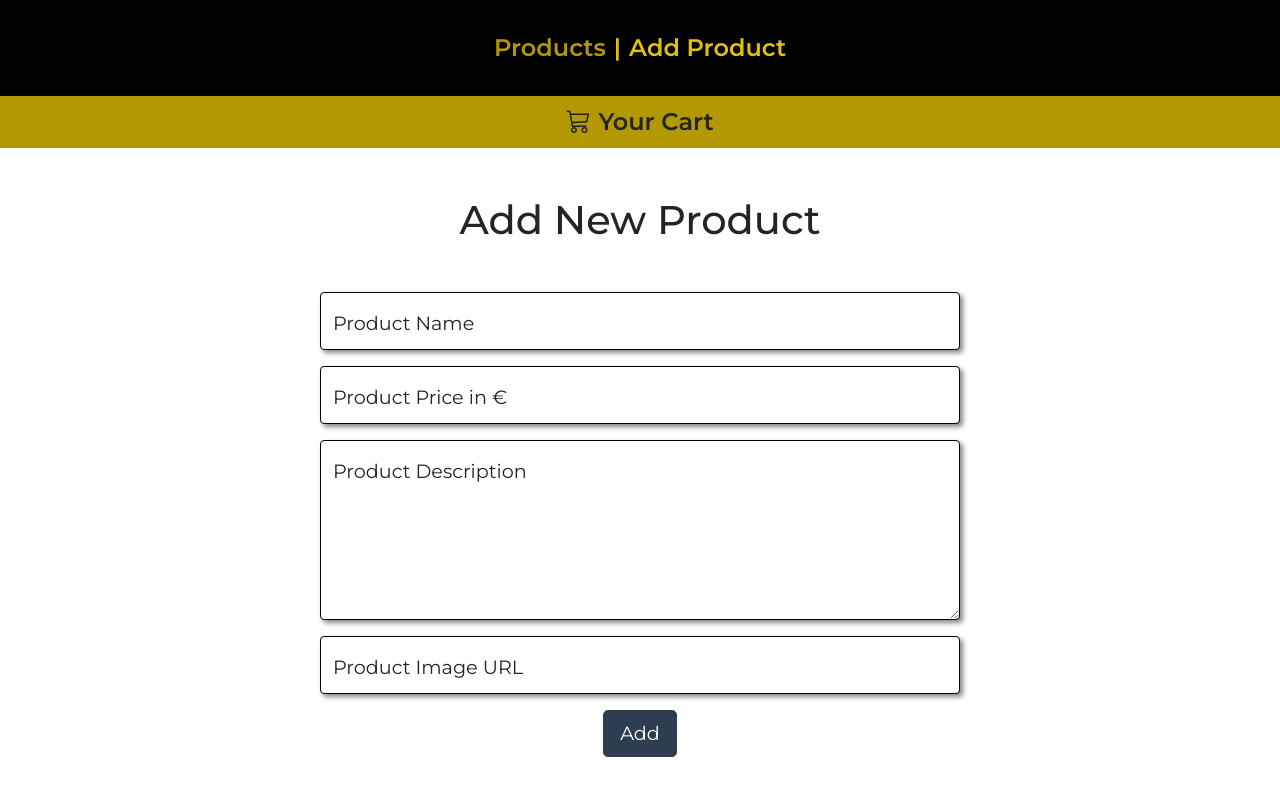
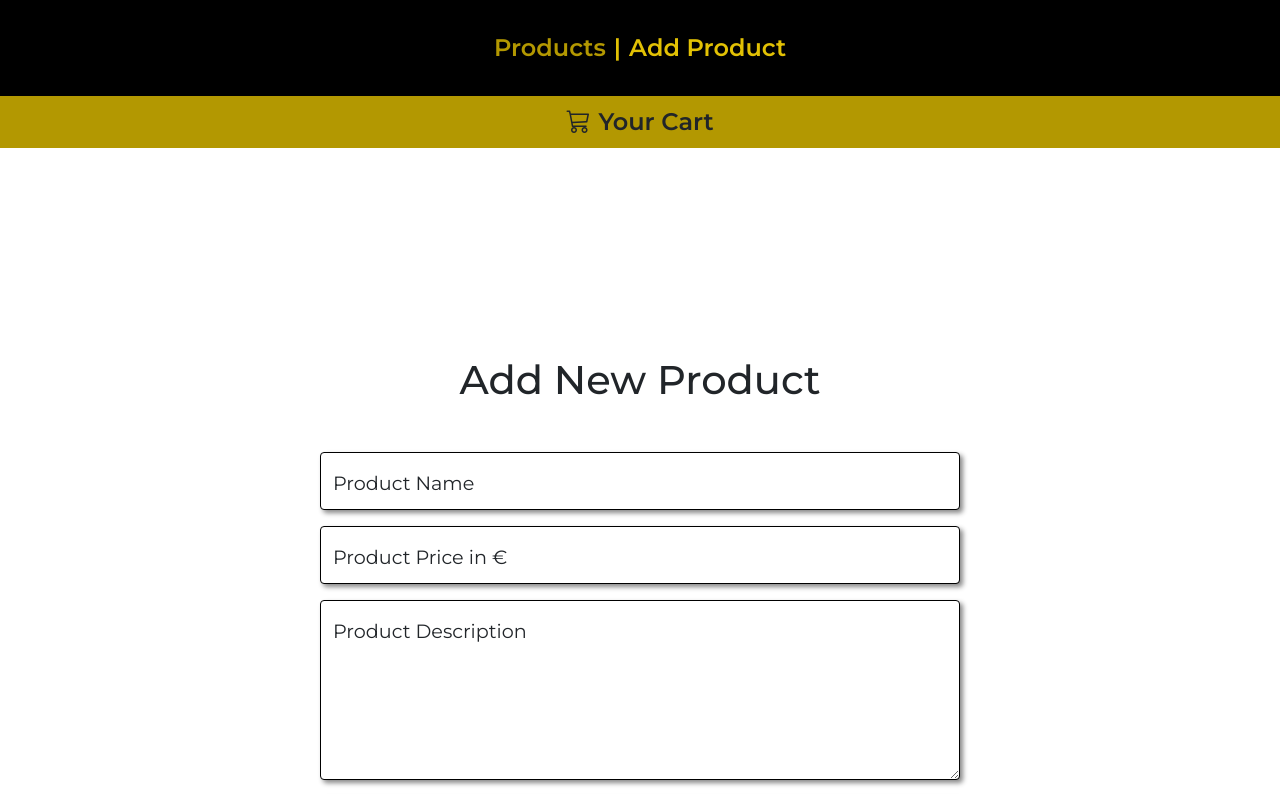
Before and after one commit to Walter-Satriano/Vuejs-E-Commerce-Site, a Vue app: page /add-product in a window 1280 px wide. Shown: the top 794 px of the page. Built offline with nearby package versions, Linux system fonts and the light colour scheme.

Commit message:
added padding

```diff
--- a/src/views/AddProduct.vue
+++ b/src/views/AddProduct.vue
@@ -1,6 +1,6 @@
 <template>
   <form @submit.prevent="addProduct" class="text-center">
-    <h1 class="my-5">Add New Product</h1>
+    <h1 class="mb-5">Add New Product</h1>
     <div class="col-11 col-md-9 col-lg-8 col-xl-6 form-floating mx-auto mb-3">
       <input id="name" type="text" class="form-control" placeholder="Insert product name" v-model="name" required>
       <label for="name" class="form-label">Product Name</label>
@@ -47,6 +47,11 @@
 </script>
 
 <style lang="scss" scoped>
+  form {
+    padding-top: 13rem;
+    padding-bottom: 5rem;
+  }
+
   input,
   textarea {
     border: 1px solid black;
--- a/src/views/ProductsList.vue
+++ b/src/views/ProductsList.vue
@@ -1,5 +1,5 @@
 <template>
-  <div class="container-fluid bg-light py-5">
+  <div class="container-fluid bg-light container-padding">
     <div class="row justify-content-center">
       <div class="product-card position-relative col-sm-12 col-md-6 col-lg-4 col-xxl-3 text-center mb-5 px-0 mx-md-3 bg-white"
         v-for="(product, index) in $store.getters.products" :key="index">
@@ -29,6 +29,10 @@
 </script>
 
 <style lang="scss" scoped>
+  .container-padding {
+    padding-top: 13rem;
+  }
+
   .product-card {
     max-width: 300px;
     border-radius: 15px;
```
